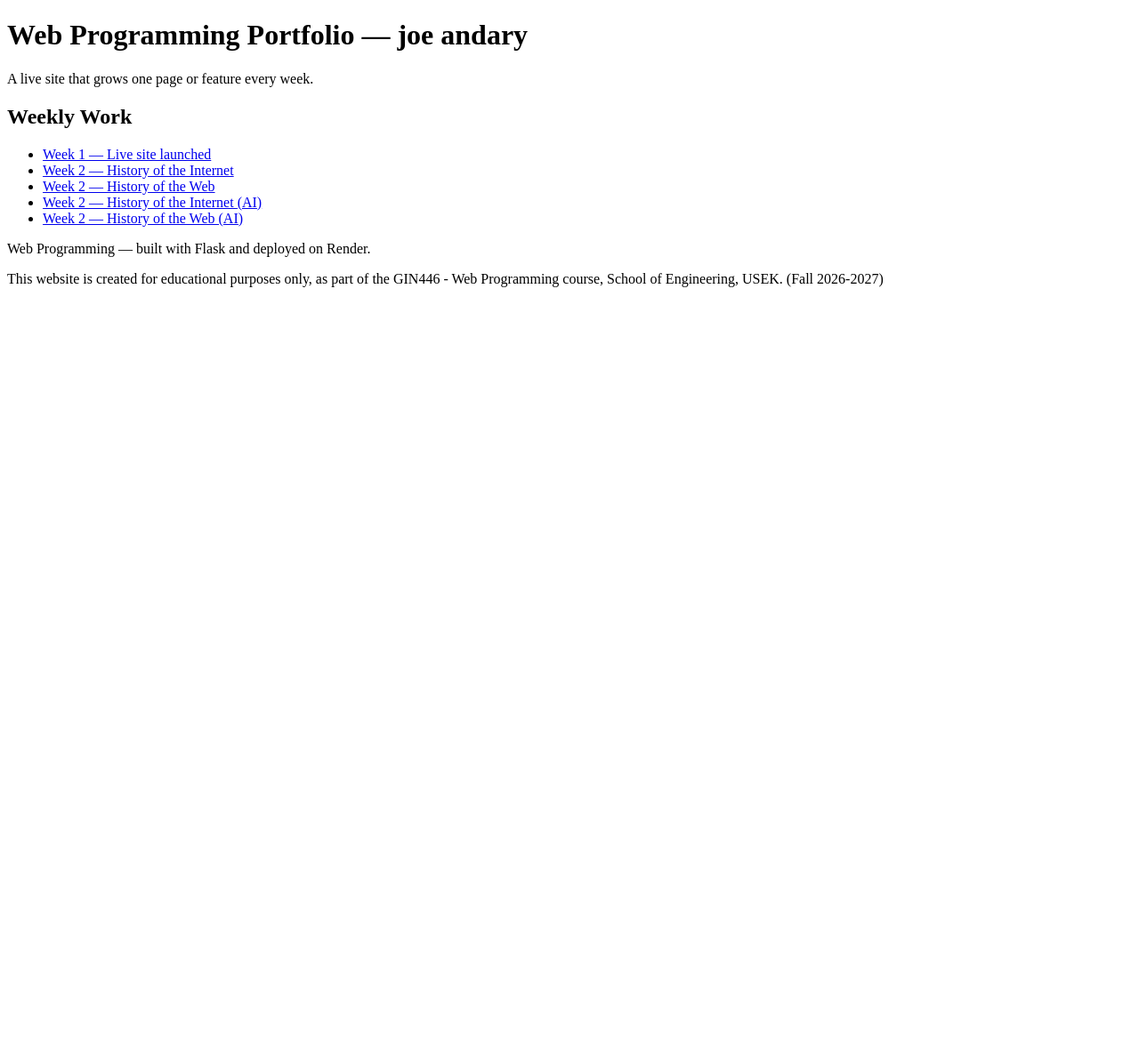
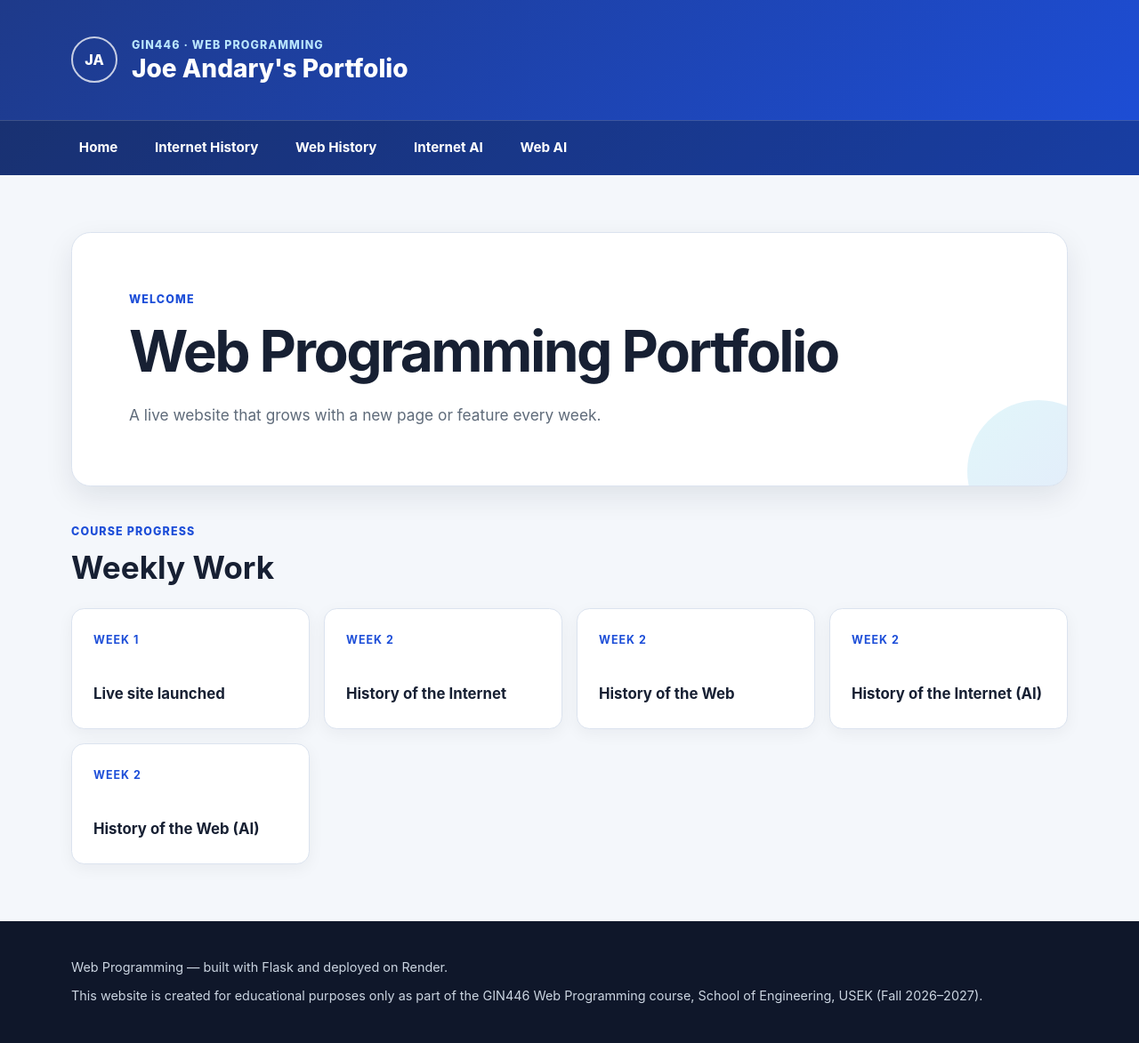
Before and after one commit to joeandary1/web-programming-site, a Flask app: page / in a window 1280 px wide. Shown: the whole page at 89% size. Before the commit the page ends 323 px from the top, so only its background shows below. Run offline with Flask 3, Linux system fonts and the light colour scheme.

Commit message:
Complete Week 3 website update

```diff
--- a/app.py
+++ b/app.py
@@ -12,11 +12,11 @@ app = Flask(__name__)
 def home():
     """Serve the portfolio home page."""
     weekly_work = [
-        {"week": 1, "title": "Live site launched", "url": "/"},
-        {"week": 2, "title": "History of the Internet", "url": "/internet-history"},
-        {"week": 2, "title": "History of the Web", "url": "/web-history"},
-        {"week": 2, "title": "History of the Internet (AI)", "url": "/internet-history-ai"},
-        {"week": 2, "title": "History of the Web (AI)", "url": "/web-history-ai"},
+        {"week": 1, "title": "Live site launched", "endpoint": "home"},
+        {"week": 2, "title": "History of the Internet", "endpoint": "internet_history"},
+        {"week": 2, "title": "History of the Web", "endpoint": "web_history"},
+        {"week": 2, "title": "History of the Internet (AI)", "endpoint": "internet_history_ai"},
+        {"week": 2, "title": "History of the Web (AI)", "endpoint": "web_history_ai"},
     ]
     return render_template("index.html", weekly_work=weekly_work)
 
--- /dev/null
+++ b/static/style.css
@@ -0,0 +1,359 @@
+:root {
+    --color-primary: #1d4ed8;
+    --color-primary-dark: #1e3a8a;
+    --color-accent: #06b6d4;
+    --color-background: #f4f7fb;
+    --color-surface: #ffffff;
+    --color-text: #172033;
+    --color-muted: #5f6b7a;
+    --color-border: #dbe3ef;
+    --color-footer: #0f172a;
+    --font-body: Inter, ui-sans-serif, system-ui, -apple-system, BlinkMacSystemFont, "Segoe UI", sans-serif;
+    --spacing-xs: 0.5rem;
+    --spacing-sm: 0.75rem;
+    --spacing-md: 1rem;
+    --spacing-lg: 1.5rem;
+    --spacing-xl: 2.5rem;
+    --spacing-2xl: 4rem;
+    --radius-sm: 0.5rem;
+    --radius-md: 0.9rem;
+    --radius-lg: 1.35rem;
+    --shadow: 0 12px 32px rgba(15, 23, 42, 0.09);
+    --max-width: 70rem;
+}
+
+* {
+    box-sizing: border-box;
+}
+
+html {
+    scroll-behavior: smooth;
+}
+
+body {
+    min-width: 20rem;
+    margin: 0;
+    background: var(--color-background);
+    color: var(--color-text);
+    font-family: var(--font-body);
+    font-size: 1rem;
+    line-height: 1.7;
+}
+
+.container {
+    width: min(100% - 2rem, var(--max-width));
+    margin-inline: auto;
+}
+
+a {
+    color: var(--color-primary);
+    text-underline-offset: 0.2em;
+}
+
+a:hover,
+a:focus-visible {
+    color: var(--color-primary-dark);
+}
+
+.site-header {
+    color: #ffffff;
+    background: linear-gradient(135deg, var(--color-primary-dark), var(--color-primary));
+}
+
+.header-content {
+    display: flex;
+    align-items: center;
+    gap: var(--spacing-md);
+    padding-block: var(--spacing-lg);
+}
+
+.site-logo {
+    display: grid;
+    flex: 0 0 3.25rem;
+    width: 3.25rem;
+    height: 3.25rem;
+    place-items: center;
+    border: 2px solid rgba(255, 255, 255, 0.75);
+    border-radius: 50%;
+    color: #ffffff;
+    font-weight: 800;
+    text-decoration: none;
+}
+
+.site-logo:hover,
+.site-logo:focus-visible {
+    color: #ffffff;
+    background: rgba(255, 255, 255, 0.12);
+}
+
+.site-heading p {
+    margin: 0;
+}
+
+.site-title {
+    font-size: clamp(1.2rem, 5vw, 1.75rem);
+    font-weight: 800;
+    line-height: 1.2;
+}
+
+.eyebrow {
+    margin: 0 0 var(--spacing-xs);
+    color: var(--color-primary);
+    font-size: 0.78rem;
+    font-weight: 800;
+    letter-spacing: 0.09em;
+    text-transform: uppercase;
+}
+
+.site-header .eyebrow {
+    color: #bae6fd;
+}
+
+.site-nav {
+    border-top: 1px solid rgba(255, 255, 255, 0.16);
+    background: rgba(15, 23, 42, 0.3);
+}
+
+.nav-links {
+    display: flex;
+    align-items: center;
+    justify-content: space-evenly;
+    flex-wrap: wrap;
+    gap: 0.25rem var(--spacing-sm);
+    padding-block: var(--spacing-sm);
+}
+
+.nav-links a {
+    padding: 0.35rem 0.55rem;
+    border-radius: var(--radius-sm);
+    color: #ffffff;
+    font-size: 0.88rem;
+    font-weight: 700;
+    text-decoration: none;
+}
+
+.nav-links a:hover,
+.nav-links a:focus-visible {
+    color: #ffffff;
+    background: rgba(255, 255, 255, 0.14);
+}
+
+.page-content {
+    min-height: 60vh;
+    padding-block: var(--spacing-xl);
+}
+
+.hero,
+.page-heading {
+    overflow: hidden;
+    position: relative;
+    margin-bottom: var(--spacing-xl);
+    padding: var(--spacing-xl) var(--spacing-lg);
+    border: 1px solid var(--color-border);
+    border-radius: var(--radius-lg);
+    background: var(--color-surface);
+    box-shadow: var(--shadow);
+}
+
+.hero::after,
+.page-heading::after {
+    position: absolute;
+    right: -3rem;
+    bottom: -4rem;
+    width: 10rem;
+    height: 10rem;
+    border-radius: 50%;
+    background: linear-gradient(135deg, var(--color-accent), var(--color-primary));
+    content: "";
+    opacity: 0.12;
+}
+
+h1,
+h2,
+h3,
+h4,
+h5 {
+    margin-top: 0;
+    line-height: 1.25;
+}
+
+h1 {
+    margin-bottom: var(--spacing-md);
+    font-size: clamp(2rem, 9vw, 4rem);
+    letter-spacing: -0.04em;
+}
+
+h2 {
+    font-size: clamp(1.5rem, 6vw, 2.2rem);
+}
+
+h3 {
+    color: var(--color-primary-dark);
+}
+
+.hero-text,
+.page-heading > p:last-child {
+    max-width: 42rem;
+    margin-bottom: 0;
+    color: var(--color-muted);
+    font-size: 1.08rem;
+}
+
+.section-heading {
+    margin-bottom: var(--spacing-lg);
+}
+
+.section-heading h2 {
+    margin-bottom: 0;
+}
+
+.weekly-list {
+    display: grid;
+    grid-template-columns: repeat(auto-fit, minmax(min(15rem, 100%), 1fr));
+    gap: var(--spacing-md);
+    margin: 0;
+    padding: 0;
+    list-style: none;
+}
+
+.weekly-list a {
+    display: flex;
+    min-height: 8.5rem;
+    flex-direction: column;
+    justify-content: space-between;
+    gap: var(--spacing-md);
+    padding: var(--spacing-lg);
+    border: 1px solid var(--color-border);
+    border-radius: var(--radius-md);
+    background: var(--color-surface);
+    box-shadow: 0 5px 18px rgba(15, 23, 42, 0.05);
+    color: var(--color-text);
+    font-size: 1.05rem;
+    font-weight: 750;
+    text-decoration: none;
+    transition: transform 160ms ease, box-shadow 160ms ease, border-color 160ms ease;
+}
+
+.weekly-list a:hover,
+.weekly-list a:focus-visible {
+    transform: translateY(-3px);
+    border-color: var(--color-accent);
+    box-shadow: var(--shadow);
+    color: var(--color-primary-dark);
+}
+
+.week-number {
+    color: var(--color-primary);
+    font-size: 0.78rem;
+    letter-spacing: 0.08em;
+    text-transform: uppercase;
+}
+
+.page-nav {
+    display: flex;
+    flex-wrap: wrap;
+    gap: var(--spacing-sm);
+    margin-bottom: var(--spacing-lg);
+}
+
+.page-nav a {
+    padding: 0.5rem 0.85rem;
+    border: 1px solid var(--color-border);
+    border-radius: 999px;
+    background: var(--color-surface);
+    font-weight: 700;
+    text-decoration: none;
+}
+
+.content-stack > section,
+.content-stack > article,
+.content-stack > h2,
+.content-stack > p {
+    margin-inline: 0;
+}
+
+.content-stack section {
+    margin-bottom: var(--spacing-lg);
+    padding: var(--spacing-lg);
+    border: 1px solid var(--color-border);
+    border-radius: var(--radius-md);
+    background: var(--color-surface);
+}
+
+.content-stack article {
+    margin-top: var(--spacing-md);
+    padding: var(--spacing-lg);
+    border-left: 0.3rem solid var(--color-accent);
+    border-radius: 0 var(--radius-sm) var(--radius-sm) 0;
+    background: #f8fafc;
+}
+
+.content-stack article > :last-child,
+.content-stack section > :last-child {
+    margin-bottom: 0;
+}
+
+.content-stack a {
+    overflow-wrap: anywhere;
+}
+
+.site-footer {
+    padding-block: var(--spacing-xl);
+    background: var(--color-footer);
+    color: #cbd5e1;
+    font-size: 0.9rem;
+}
+
+.site-footer p {
+    margin: 0;
+}
+
+.site-footer p + p {
+    margin-top: var(--spacing-xs);
+}
+
+@media (min-width: 40rem) {
+    .container {
+        width: min(100% - 3rem, var(--max-width));
+    }
+
+    .header-content {
+        padding-block: var(--spacing-xl);
+    }
+
+    .nav-links {
+        justify-content: flex-start;
+        gap: var(--spacing-lg);
+    }
+
+    .nav-links a {
+        font-size: 0.95rem;
+    }
+
+    .page-content {
+        padding-block: var(--spacing-2xl);
+    }
+
+    .hero,
+    .page-heading {
+        padding: var(--spacing-2xl);
+    }
+}
+
+@media (min-width: 64rem) {
+    .content-stack section {
+        padding: var(--spacing-xl);
+    }
+}
+
+@media (prefers-reduced-motion: reduce) {
+    html {
+        scroll-behavior: auto;
+    }
+
+    *,
+    *::before,
+    *::after {
+        transition-duration: 0.01ms !important;
+    }
+}
--- /dev/null
+++ b/templates/base.html
@@ -0,0 +1,42 @@
+<!DOCTYPE html>
+<html lang="en">
+<head>
+    <meta charset="UTF-8">
+    <meta name="viewport" content="width=device-width, initial-scale=1.0">
+    <meta name="description" content="Joe Andary's GIN446 Web Programming portfolio.">
+    <title>{% block title %}Web Programming Portfolio{% endblock %}</title>
+    <link rel="stylesheet" href="{{ url_for('static', filename='style.css') }}">
+</head>
+<body>
+    <header class="site-header">
+        <div class="container header-content">
+            <a class="site-logo" href="{{ url_for('home') }}" aria-label="Portfolio home">JA</a>
+            <div class="site-heading">
+                <p class="eyebrow">GIN446 · Web Programming</p>
+                <p class="site-title">Joe Andary's Portfolio</p>
+            </div>
+        </div>
+
+        <nav class="site-nav" aria-label="Main navigation">
+            <div class="container nav-links">
+                <a href="{{ url_for('home') }}">Home</a>
+                <a href="{{ url_for('internet_history') }}">Internet History</a>
+                <a href="{{ url_for('web_history') }}">Web History</a>
+                <a href="{{ url_for('internet_history_ai') }}">Internet AI</a>
+                <a href="{{ url_for('web_history_ai') }}">Web AI</a>
+            </div>
+        </nav>
+    </header>
+
+    <main class="container page-content">
+        {% block content %}{% endblock %}
+    </main>
+
+    <footer class="site-footer">
+        <div class="container">
+            <p>Web Programming — built with Flask and deployed on Render.</p>
+            <p>This website is created for educational purposes only as part of the GIN446 Web Programming course, School of Engineering, USEK (Fall 2026–2027).</p>
+        </div>
+    </footer>
+</body>
+</html>
--- a/templates/index.html
+++ b/templates/index.html
@@ -1,37 +1,31 @@
-<!DOCTYPE html>
-<html lang="en">
-<head>
-    <meta charset="UTF-8">
-    <meta name="viewport" content="width=device-width, initial-scale=1.0">
-    <title>My Web Programming Portfolio</title>
-</head>
-<body>
-    <header>
-        <h1>Web Programming Portfolio — joe andary</h1>
-        <p>A live site that grows one page or feature every week.</p>
-    </header>
+{% extends "base.html" %}
 
-    <main>
-        <section>
-            <h2>Weekly Work</h2>
-            <!-- Each week you add a link here to that week's page or feature. -->
-            <ul>
-                {% for item in weekly_work %}
-                    <li><a href="{{ item.url }}">Week {{ item.week }} — {{ item.title }}</a></li>
-                {% else %}
-                    <li>Week 1 — live site launched.</li>
-                {% endfor %}
-            </ul>
-        </section>
-    </main>
+{% block title %}Home | Joe Andary's Portfolio{% endblock %}
 
-<footer>
-<p>Web Programming — built with Flask and deployed on
-Render.</p>
-<p>This website is created for educational purposes
-only, as part of the GIN446 - Web Programming course,
-School of Engineering, USEK. (Fall 2026-2027)</p>
-</footer>
+{% block content %}
+<section class="hero">
+    <p class="eyebrow">Welcome</p>
+    <h1>Web Programming Portfolio</h1>
+    <p class="hero-text">A live website that grows with a new page or feature every week.</p>
+</section>
 
-</body>
-</html>
+<section aria-labelledby="weekly-work-title">
+    <div class="section-heading">
+        <p class="eyebrow">Course progress</p>
+        <h2 id="weekly-work-title">Weekly Work</h2>
+    </div>
+
+    <ul class="weekly-list">
+        {% for item in weekly_work %}
+        <li>
+            <a href="{{ url_for(item.endpoint) }}">
+                <span class="week-number">Week {{ item.week }}</span>
+                <span>{{ item.title }}</span>
+            </a>
+        </li>
+        {% else %}
+        <li>No weekly work has been added yet.</li>
+        {% endfor %}
+    </ul>
+</section>
+{% endblock %}
```
Also changed, not shown: templates/internet-history-ai.html (+11 -17 lines), templates/internet-history.html (+20 -24 lines), templates/web-history-ai.html (+11 -17 lines), templates/web-history.html (+16 -18 lines).
